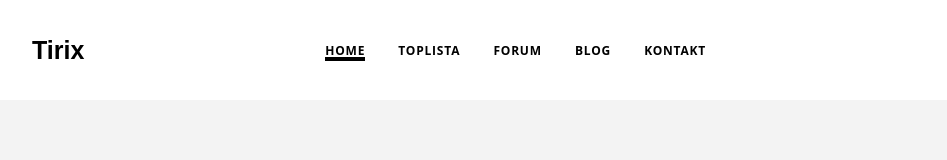
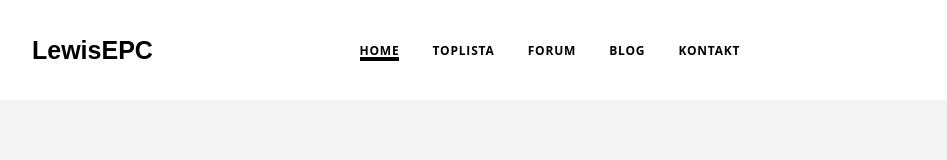
Before and after one commit to jaytabase/jaytabase.github.io, a plain HTML site: page index.html in a window 1280 px wide. Shown: the full height of the page, 108-1055 px from the left. Drawn offline with nearby package versions, Linux system fonts and the light colour scheme.

Commit message:
Update index.html

```diff
--- a/index.html
+++ b/index.html
@@ -44,7 +44,7 @@
             </nav>
          </div>
          <div class='logo'>
-            <span>Tirix</span>
+            <span>LewisEPC</span>
          </div>
          <nav class='head_nav'>
             <ul>
```
